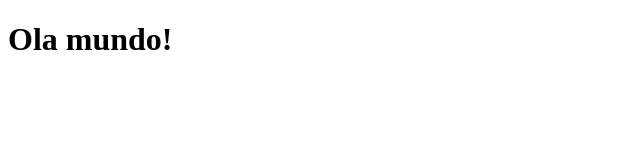
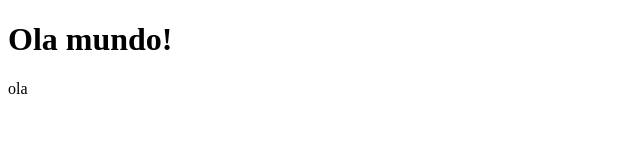
Before and after one commit to Monagatti/ZenitTCC, a plain HTML site: page index.html in a window 1280 px wide. Shown: the full height of the page, 0-640 px from the left. Drawn offline with Linux system fonts and the light colour scheme.

Commit message:
feature: exemplo

```diff
--- a/index.html
+++ b/index.html
@@ -7,5 +7,6 @@
 </head>
 <body>
   <h1>Ola mundo!</h1>
+  <div>ola</div>
 </body>
 </html>
```
